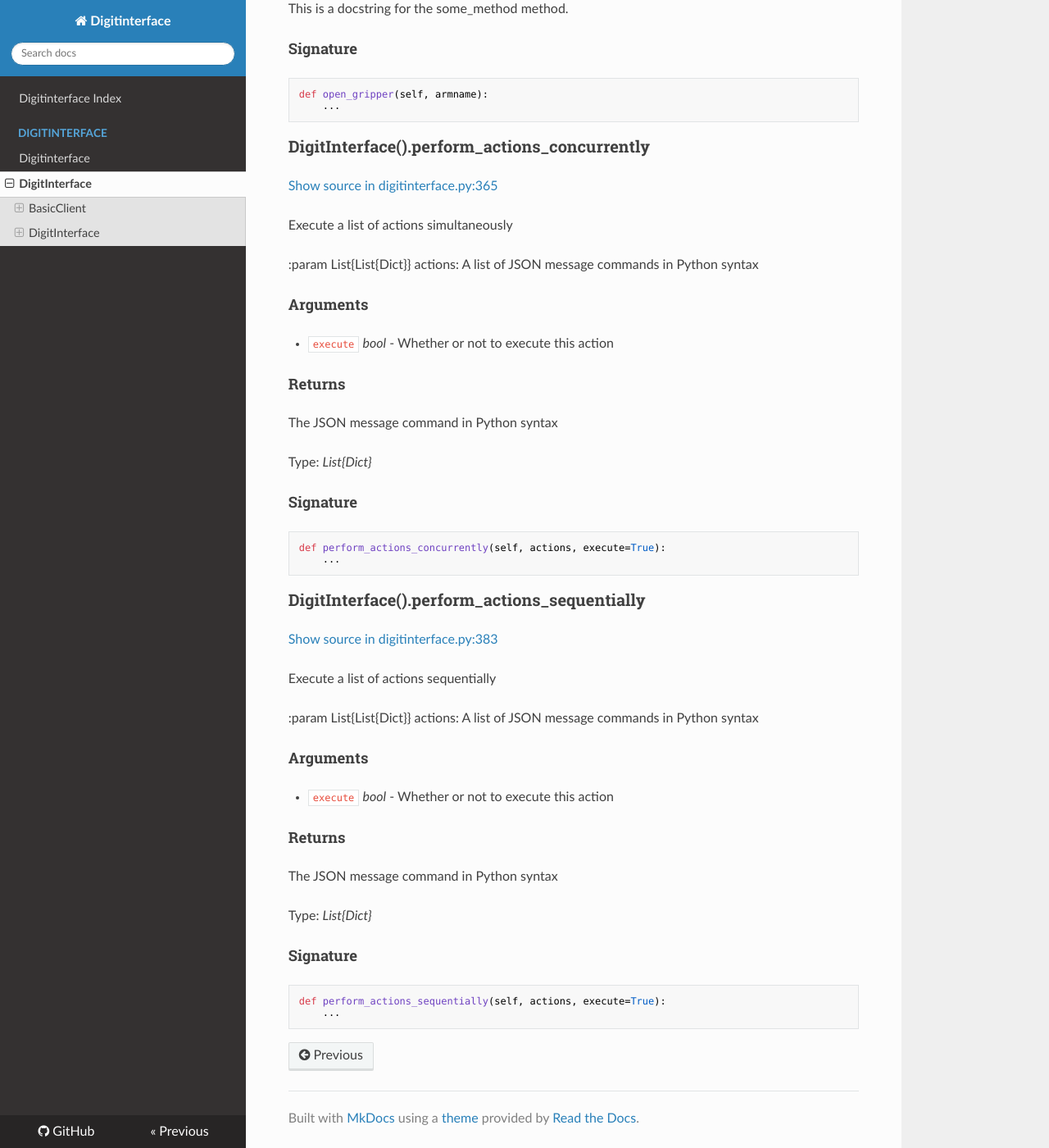
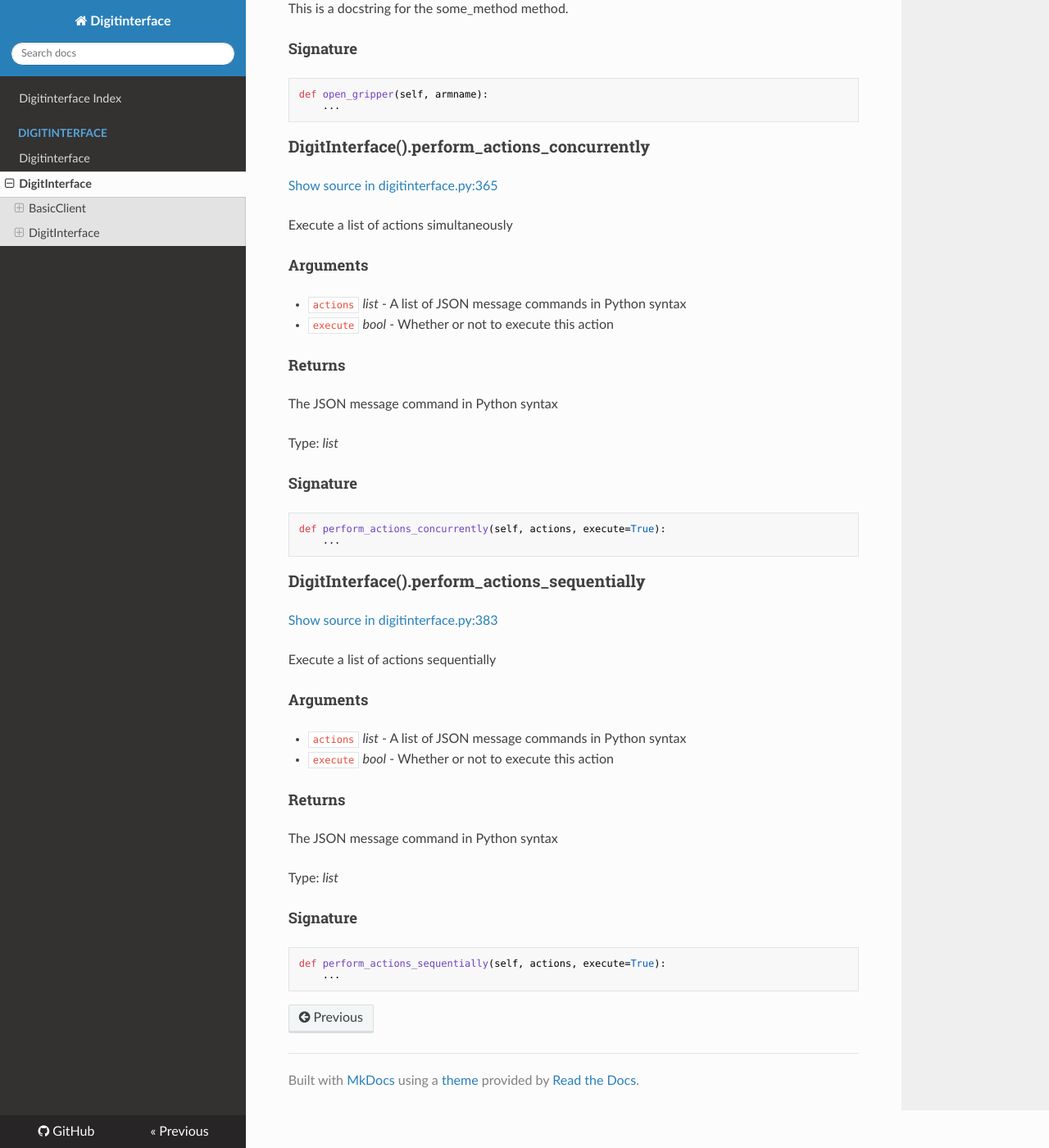
Before and after one commit to adubredu/digitinterface, an MkDocs documentation site: the page built from docs/digitinterface/digitinterface.md, in a window 1280 px wide and 1400 px high, scrolled down 7409 px. Shown: the whole window at 82% size. Built offline with MkDocs 1.6.1, drawn with Linux system fonts in a browser that asks for light colours; nearby versions of some CDN libraries; some of the changed text lies outside the part shown.

Commit message:
updated theme

```diff
--- a/docs/digitinterface/digitinterface.md
+++ b/docs/digitinterface/digitinterface.md
@@ -169,7 +169,7 @@ Commands the robot to move at a desired velocity
 
 The JSON message command in Python syntax
 
-Type: *List{Dict}*
+Type: *list*
 
 #### Signature
 
@@ -207,7 +207,7 @@ specified pose
 
 The JSON message command in Python syntax
 
-Type: *List{Dict}*
+Type: *list*
 
 #### Signature
 
@@ -240,7 +240,7 @@ Moves both wrists concurrently to the specified poses
 
 The JSON message command in Python syntax
 
-Type: *List{Dict}*
+Type: *list*
 
 #### Signature
 
@@ -266,7 +266,7 @@ Commands the robot to move to a desired waypoint
 
 The JSON message command in Python syntax
 
-Type: *List{Dict}*
+Type: *list*
 
 #### Signature
 
@@ -304,7 +304,7 @@ orientation relative to the center of the robot's support polygon
 
 The JSON message command in Python syntax
 
-Type: *List{Dict}*
+Type: *list*
 
 #### Signature
 
@@ -334,7 +334,7 @@ Moves the specified wrist to the specified pose
 
 The JSON message command in Python syntax
 
-Type: *List{Dict}*
+Type: *list*
 
 #### Signature
 
@@ -362,9 +362,9 @@ def open_gripper(self, armname):
 
 Execute a list of actions simultaneously
 
-:param List{List{Dict}} actions: A list of JSON message commands in Python syntax
+#### Arguments
 
-#### Arguments
+- `actions` *list* - A list of JSON message commands in Python syntax
 
 - `execute` *bool* - Whether or not to execute this action
 
@@ -372,7 +372,7 @@ Execute a list of actions simultaneously
 
 The JSON message command in Python syntax
 
-Type: *List{Dict}*
+Type: *list*
 
 #### Signature
 
@@ -387,9 +387,9 @@ def perform_actions_concurrently(self, actions, execute=True):
 
 Execute a list of actions sequentially
 
-:param List{List{Dict}} actions: A list of JSON message commands in Python syntax
+#### Arguments
 
-#### Arguments
+- `actions` *list* - A list of JSON message commands in Python syntax
 
 - `execute` *bool* - Whether or not to execute this action
 
@@ -397,7 +397,7 @@ Execute a list of actions sequentially
 
 The JSON message command in Python syntax
 
-Type: *List{Dict}*
+Type: *list*
 
 #### Signature
 
```
